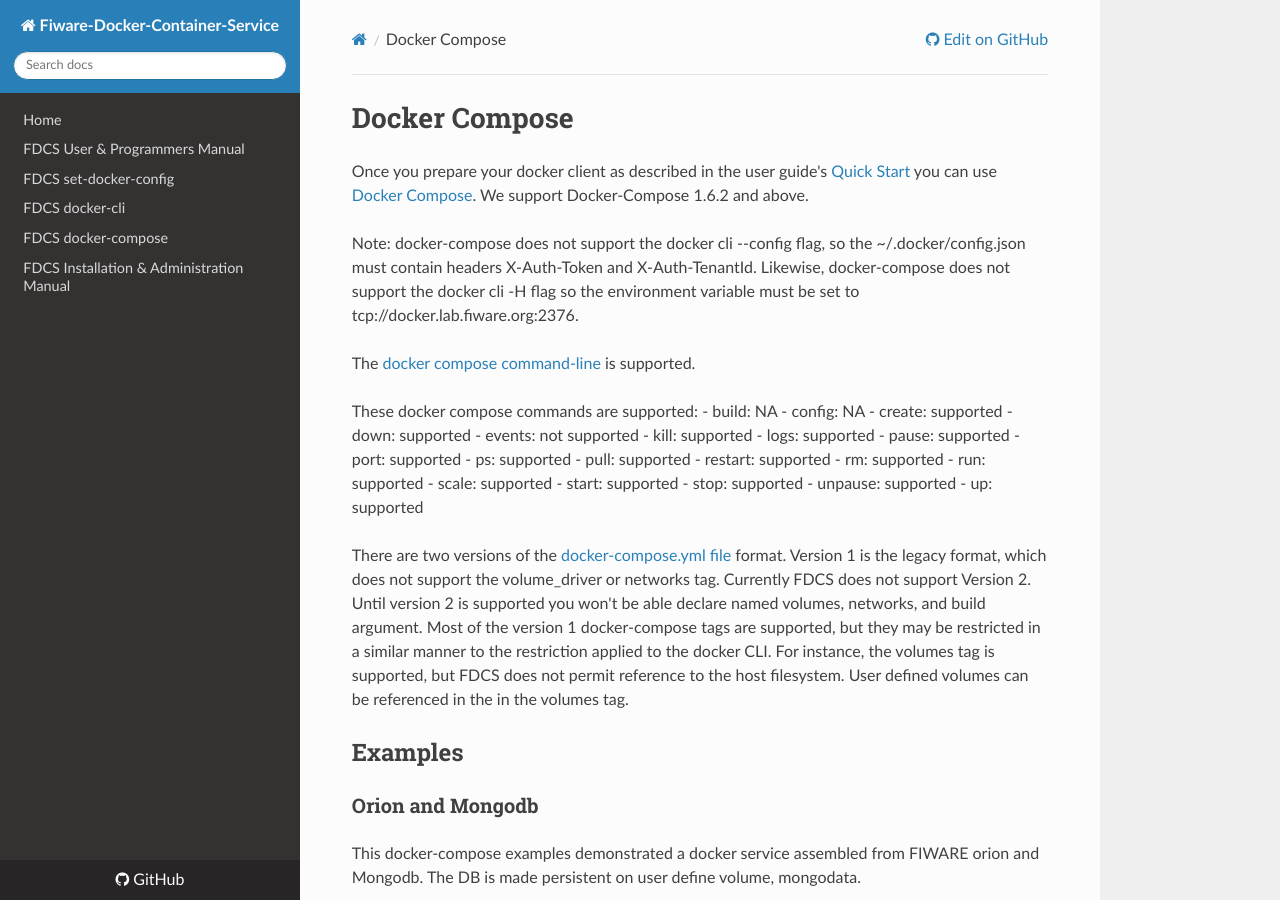
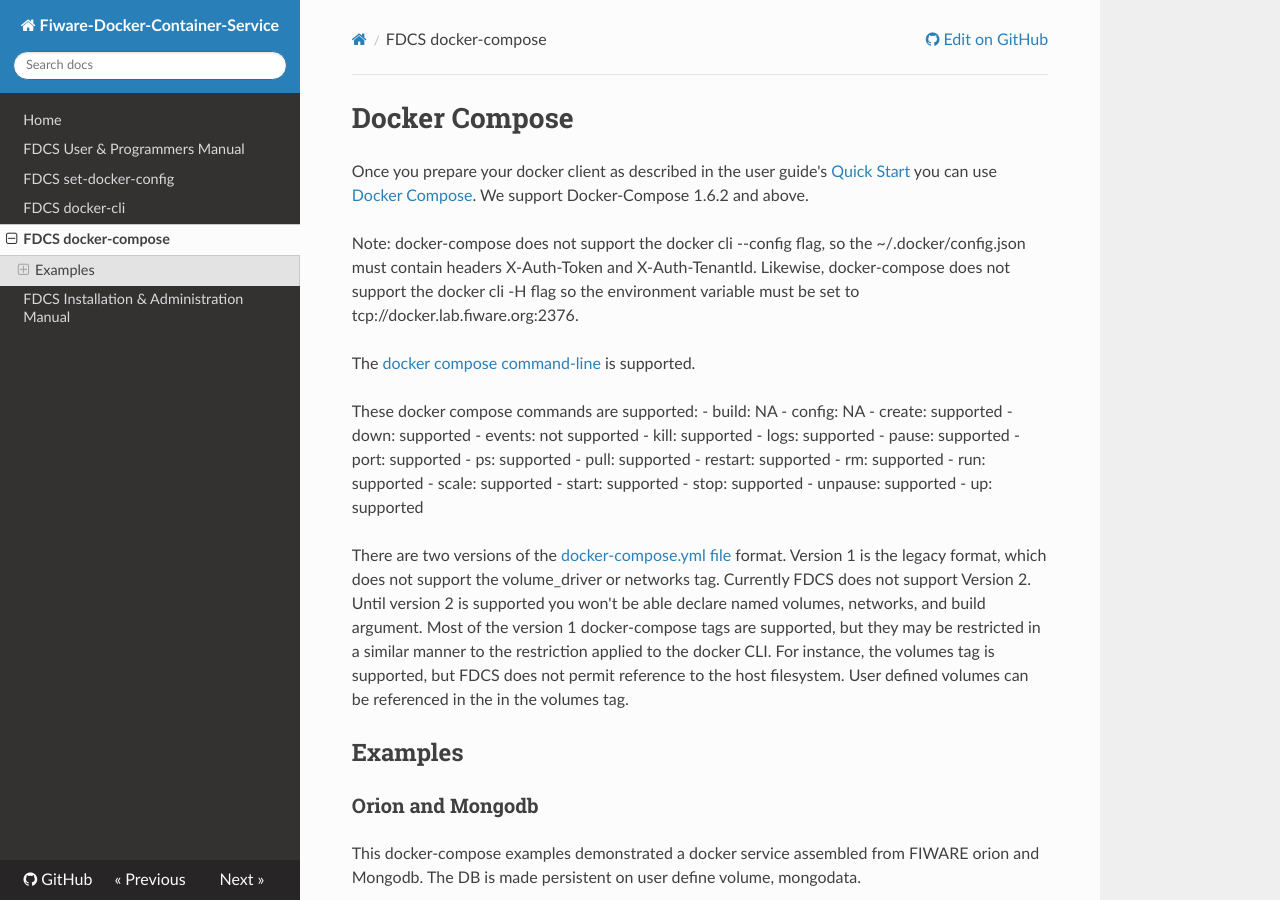
Before and after one commit to fiware-docker/docker-container-service, an MkDocs documentation site: the page built from docs/userguide/docker-compose.md, in a window 1280 px wide and 900 px high. Built offline with MkDocs 1.6.1, drawn with Linux system fonts in a browser that asks for light colours; nearby versions of some CDN libraries; comment, search, counter and statistics services are not loaded; old or Windows-style settings are respelled for this version of MkDocs; part of the change alters nothing that is shown.

Commit message:
readthedocs userguide

```diff
--- a/mkdocs.yml
+++ b/mkdocs.yml
@@ -13,5 +13,5 @@ pages:
   - 'FDCS User & Programmers Manual': 'userguide/user-guide.md'
   - 'FDCS set-docker-config': 'userguide/set-docker-config.md'
   - 'FDCS docker-cli': 'userguide/docker-cli.md'
-  - 'FDCS docker-compose': 'userguide/docker-composer.md'
+  - 'FDCS docker-compose': 'userguide/docker-compose.md'
   - 'FDCS Installation & Administration Manual': 'adminguide/admin-guide.md'
```
